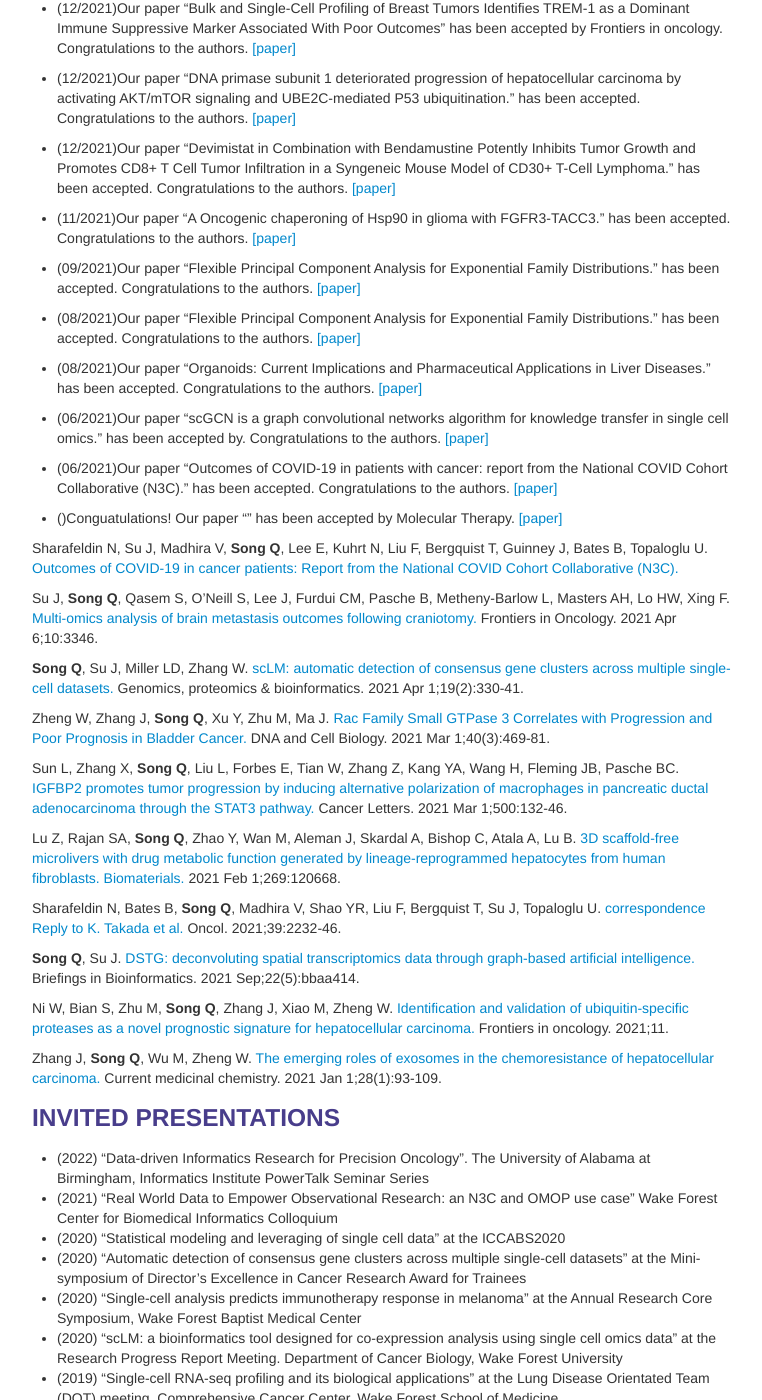
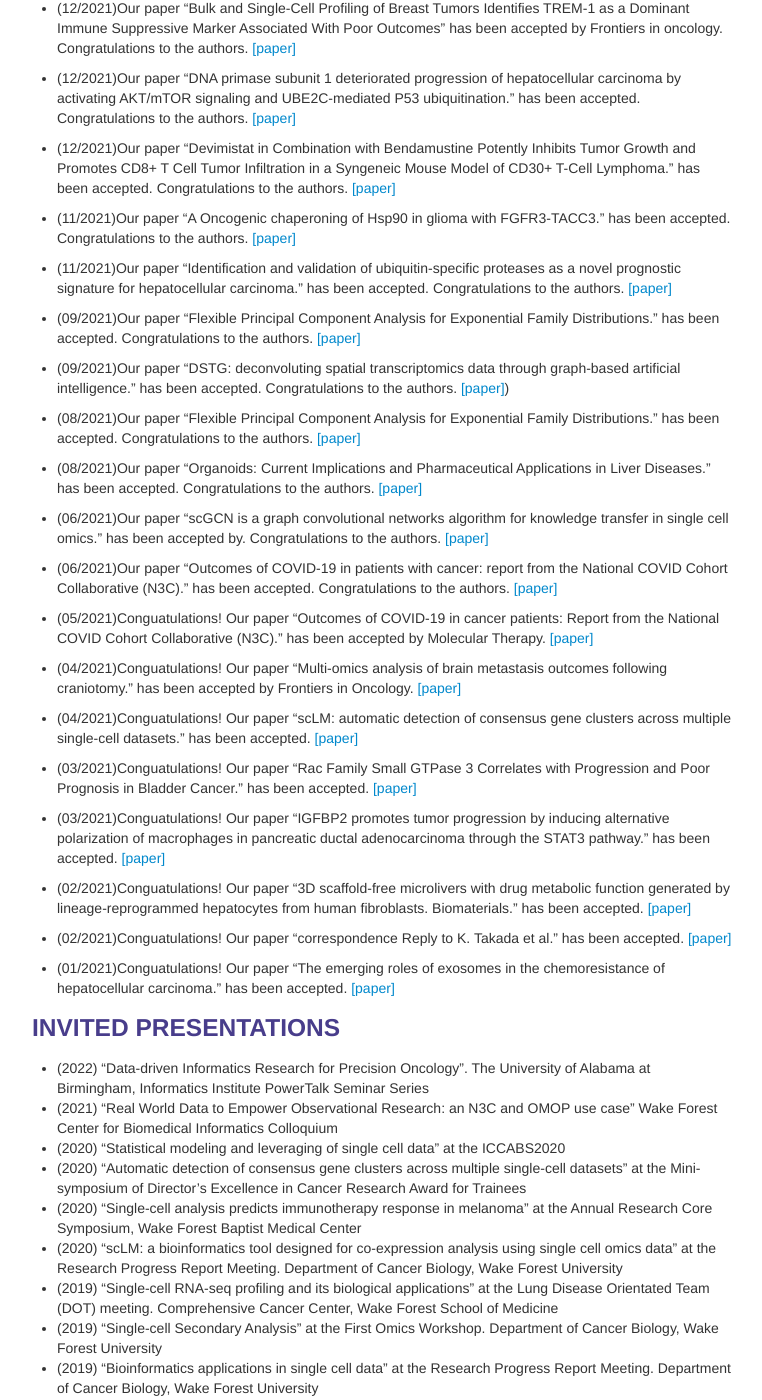
Before and after one commit to songqianqianlab/songqianqianlab.github.io2, a Jekyll site: the page built from pages/news.md, in a window 1280 px wide and 1400 px high, scrolled down 954 px. Shown: the whole window, without its empty margins (258-1020 px from the left). Built offline with Jekyll 4.4.1, drawn with Linux system fonts in a browser that asks for light colours.

Commit message:
Update news.md

```diff
--- a/pages/news.md
+++ b/pages/news.md
@@ -36,7 +36,11 @@ description: Lab's news
 
 * (11/2021)Our paper "A Oncogenic chaperoning of Hsp90 in glioma with FGFR3-TACC3." has been accepted. Congratulations to the authors. [[paper]](https://academic.oup.com/neuro-oncology/article-abstract/23/Supplement_2/ii4/6366649)
 
+* (11/2021)Our paper "Identification and validation of ubiquitin-specific proteases as a novel prognostic signature for hepatocellular carcinoma." has been accepted. Congratulations to the authors. [[paper]](https://www.ncbi.nlm.nih.gov/pmc/articles/PMC7949004/)
+
 * (09/2021)Our paper "Flexible Principal Component Analysis for Exponential Family Distributions." has been accepted. Congratulations to the authors. [[paper]]([https://www.ncbi.nlm.nih.gov/pmc/articles/PMC8771828/](https://arxiv.org/abs/2108.06876))
+
+* (09/2021)Our paper "DSTG: deconvoluting spatial transcriptomics data through graph-based artificial intelligence." has been accepted. Congratulations to the authors. [[paper]]([https://academic.oup.com/bib/article/22/5/bbaa414/6105942?login=false))
 
 * (08/2021)Our paper "Flexible Principal Component Analysis for Exponential Family Distributions." has been accepted. Congratulations to the authors. [[paper]](https://arxiv.org/abs/2108.06876)
 
@@ -44,35 +48,23 @@ description: Lab's news
 
 * (06/2021)Our paper "scGCN is a graph convolutional networks algorithm for knowledge transfer in single cell omics." has been accepted by. Congratulations to the authors. [[paper]](https://www.nature.com/articles/s41467-021-24172-y)
 
-* (06/2021)Our paper "Outcomes of COVID-19 in patients with cancer: report from the National COVID Cohort Collaborative (N3C)." has been accepted. Congratulations to the authors. [[paper]]([https://www.ncbi.nlm.nih.gov/pmc/articles/PMC8771828/](https://www.ingentaconnect.com/content/wk/jco/2021/00000039/00000020/art00002))
+* (06/2021)Our paper "Outcomes of COVID-19 in patients with cancer: report from the National COVID Cohort Collaborative (N3C)." has been accepted. Congratulations to the authors. [[paper]](https://www.ingentaconnect.com/content/wk/jco/2021/00000039/00000020/art00002)
 
-* ()Conguatulations! Our paper "" has been accepted by Molecular Therapy. [[paper]]()
+* (05/2021)Conguatulations! Our paper "Outcomes of COVID-19 in cancer patients: Report from the National COVID Cohort Collaborative (N3C)." has been accepted by Molecular Therapy. [[paper]](https://ascopubs.org/doi/abs/10.1200/JCO.2021.39.15_suppl.1500)
 
+* (04/2021)Conguatulations! Our paper "Multi-omics analysis of brain metastasis outcomes following craniotomy." has been accepted by Frontiers in Oncology. [[paper]](https://www.frontiersin.org/articles/10.3389/fonc.2020.615472/full)
 
-Sharafeldin N, Su J, Madhira V, **Song Q**, Lee E, Kuhrt N, Liu F, Bergquist T, Guinney J, Bates B, Topaloglu U. [Outcomes of COVID-19 in cancer patients: Report from the National COVID Cohort Collaborative (N3C).](https://ascopubs.org/doi/abs/10.1200/JCO.2021.39.15_suppl.1500)
+* (04/2021)Conguatulations! Our paper "scLM: automatic detection of consensus gene clusters across multiple single-cell datasets." has been accepted. [[paper]](https://www.sciencedirect.com/science/article/pii/S167202292030142X)
 
-Su J, **Song Q**, Qasem S, O’Neill S, Lee J, Furdui CM, Pasche B, Metheny-Barlow L, Masters AH, Lo HW, Xing F. [Multi-omics analysis of brain metastasis outcomes following craniotomy.](https://www.frontiersin.org/articles/10.3389/fonc.2020.615472/full) Frontiers in Oncology. 2021 Apr 6;10:3346.
+* (03/2021)Conguatulations! Our paper "Rac Family Small GTPase 3 Correlates with Progression and Poor Prognosis in Bladder Cancer." has been accepted. [[paper]](https://www.liebertpub.com/doi/full/10.1089/dna.2020.5613?casa_token=CEkLV6Q0dJIAAAAA%3Arwu2enn5C5cLlg3OaFY5hUXrVqdDB3In9h_0W8yfqM8R_pxe9dnRmB599g2QhFVIPFrq6Xb9kRmeRQ)
 
-**Song Q**, Su J, Miller LD, Zhang W. [scLM: automatic detection of consensus gene clusters across multiple single-cell datasets.](https://www.sciencedirect.com/science/article/pii/S167202292030142X) Genomics, proteomics & bioinformatics. 2021 Apr 1;19(2):330-41.
+* (03/2021)Conguatulations! Our paper "IGFBP2 promotes tumor progression by inducing alternative polarization of macrophages in pancreatic ductal adenocarcinoma through the STAT3 pathway." has been accepted. [[paper]](https://www.sciencedirect.com/science/article/pii/S0304383520306583?casa_token=ffGIdgW-vnQAAAAA:p1ZmxnH5y8GfQIjdARuxmVkY4tl8Bvn2aUeQo4BLIwHNEkU5ygqzxRzYtOS9HLYnuVWtb1Nulw)
 
-Zheng W, Zhang J, **Song Q**, Xu Y, Zhu M, Ma J. [Rac Family Small GTPase 3 Correlates with Progression and Poor Prognosis in Bladder Cancer.](https://www.liebertpub.com/doi/full/10.1089/dna.2020.5613?casa_token=CEkLV6Q0dJIAAAAA%3Arwu2enn5C5cLlg3OaFY5hUXrVqdDB3In9h_0W8yfqM8R_pxe9dnRmB599g2QhFVIPFrq6Xb9kRmeRQ) DNA and Cell Biology. 2021 Mar 1;40(3):469-81.
+* (02/2021)Conguatulations! Our paper "3D scaffold-free microlivers with drug metabolic function generated by lineage-reprogrammed hepatocytes from human fibroblasts. Biomaterials." has been accepted. [[paper]](https://www.sciencedirect.com/science/article/pii/S0142961221000193?casa_token=9AQJVbF81iAAAAAA:wzdMdkE_SCJcEURR7b6ME6k481mIZ6kWBuH33xvgP8B7Gb3NmZl9gKTMqp8uXOnMuXnQ5YtUTg)
 
-Sun L, Zhang X, **Song Q**, Liu L, Forbes E, Tian W, Zhang Z, Kang YA, Wang H, Fleming JB, Pasche BC. [IGFBP2 promotes tumor progression by inducing alternative polarization of macrophages in pancreatic ductal adenocarcinoma through the STAT3 pathway.](https://www.sciencedirect.com/science/article/pii/S0304383520306583?casa_token=ffGIdgW-vnQAAAAA:p1ZmxnH5y8GfQIjdARuxmVkY4tl8Bvn2aUeQo4BLIwHNEkU5ygqzxRzYtOS9HLYnuVWtb1Nulw) Cancer Letters. 2021 Mar 1;500:132-46.
+* (02/2021)Conguatulations! Our paper "correspondence Reply to K. Takada et al." has been accepted. [[paper]](https://www.researchgate.net/profile/Qianqian-Song-3/publication/355161555_Reply_to_K_Takada_et_al/links/61defb91323a2268f99d7e47/Reply-to-K-Takada-et-al.pdf)
 
-Lu Z, Rajan SA, **Song Q**, Zhao Y, Wan M, Aleman J, Skardal A, Bishop C, Atala A, Lu B. [3D scaffold-free microlivers with drug metabolic function generated by lineage-reprogrammed hepatocytes from human fibroblasts. Biomaterials.](https://www.sciencedirect.com/science/article/pii/S0142961221000193?casa_token=9AQJVbF81iAAAAAA:wzdMdkE_SCJcEURR7b6ME6k481mIZ6kWBuH33xvgP8B7Gb3NmZl9gKTMqp8uXOnMuXnQ5YtUTg) 2021 Feb 1;269:120668.
-
-Sharafeldin N, Bates B, **Song Q**, Madhira V, Shao YR, Liu F, Bergquist T, Su J, Topaloglu U. [correspondence Reply to K. Takada et al.](https://www.researchgate.net/profile/Qianqian-Song-3/publication/355161555_Reply_to_K_Takada_et_al/links/61defb91323a2268f99d7e47/Reply-to-K-Takada-et-al.pdf) Oncol. 2021;39:2232-46.
-
-**Song Q**, Su J. [DSTG: deconvoluting spatial transcriptomics data through graph-based artificial intelligence.](https://academic.oup.com/bib/article/22/5/bbaa414/6105942?login=true) Briefings in Bioinformatics. 2021 Sep;22(5):bbaa414.
-
-Ni W, Bian S, Zhu M, **Song Q**, Zhang J, Xiao M, Zheng W. [Identification and validation of ubiquitin-specific proteases as a novel prognostic signature for hepatocellular carcinoma.](https://www.ncbi.nlm.nih.gov/pmc/articles/PMC7949004/) Frontiers in oncology. 2021;11.
-
-Zhang J, **Song Q**, Wu M, Zheng W. [The emerging roles of exosomes in the chemoresistance of hepatocellular carcinoma.](https://www.ingentaconnect.com/content/ben/cmc/2021/00000028/00000001/art00008) Current medicinal chemistry. 2021 Jan 1;28(1):93-109.
-
-
-
-
-
+* (01/2021)Conguatulations! Our paper "The emerging roles of exosomes in the chemoresistance of hepatocellular carcinoma." has been accepted. [[paper]](https://www.ingentaconnect.com/content/ben/cmc/2021/00000028/00000001/art00008)
 
 ### INVITED PRESENTATIONS
 * (2022) “Data-driven Informatics Research for Precision Oncology". The University of Alabama at Birmingham, Informatics Institute PowerTalk Seminar Series
```
